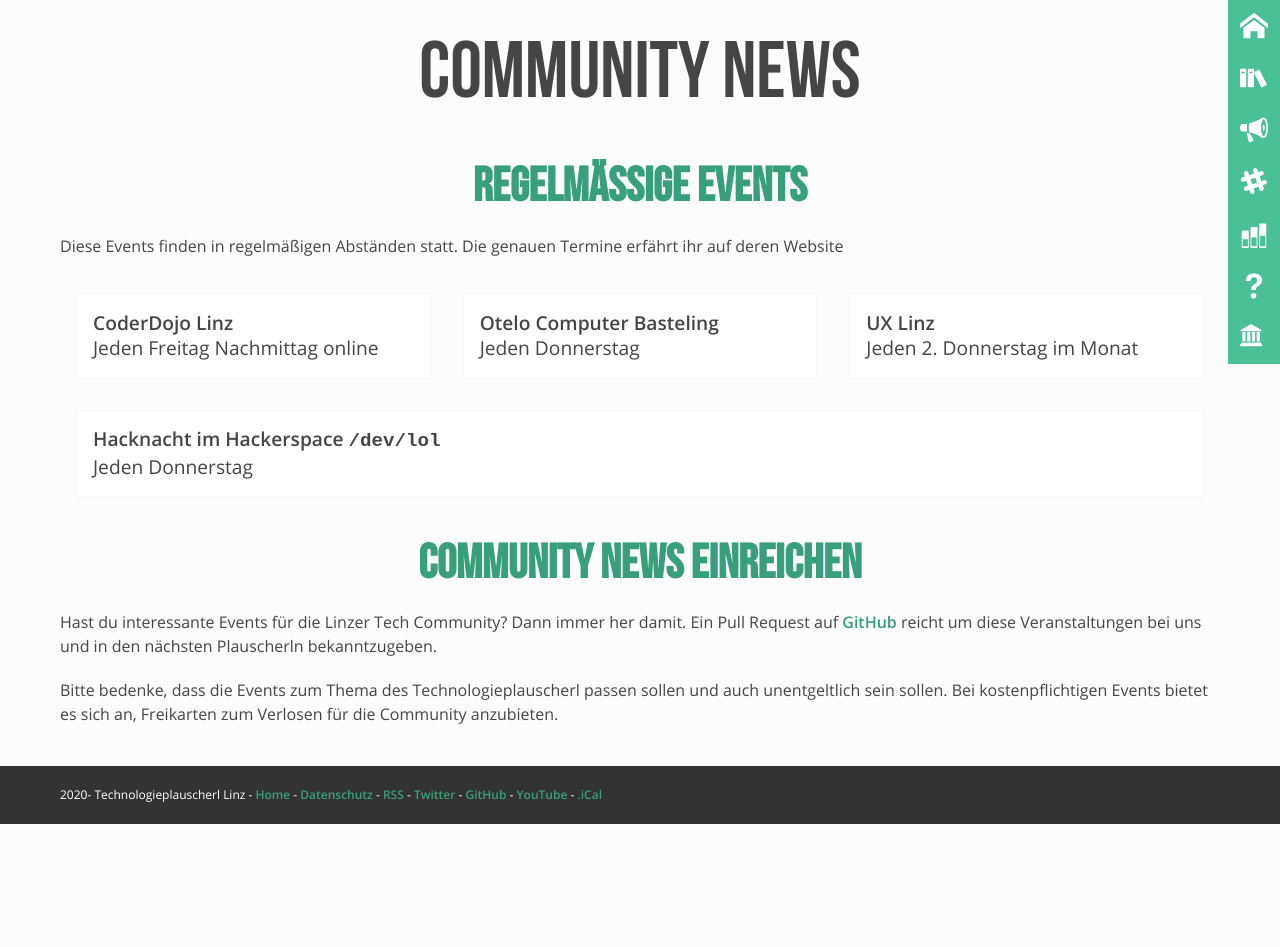
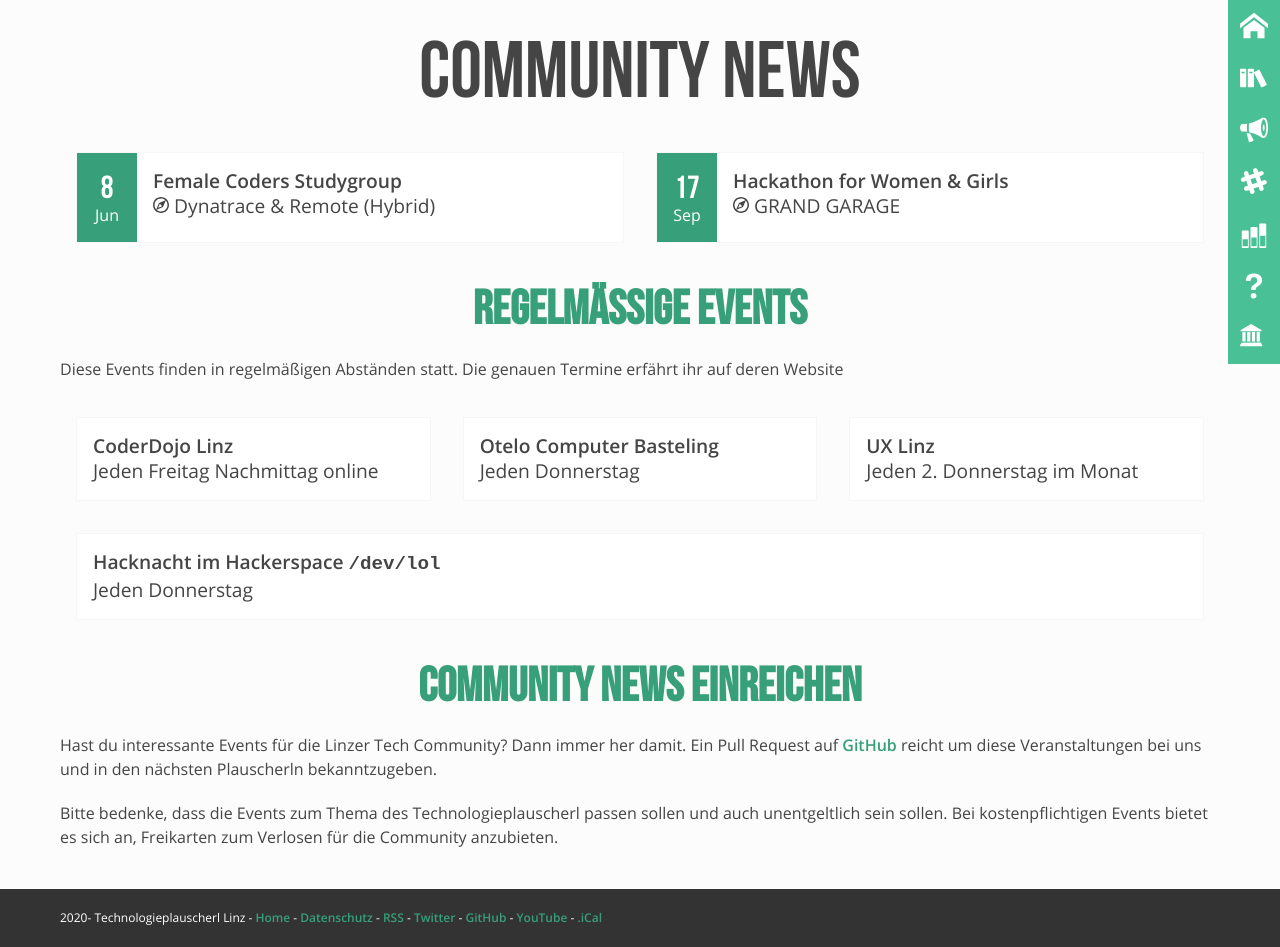
Before and after one commit to mericanAncer127/plauscherl, a Jekyll site: the page built from pages/community-news.html, in a window 1280 px wide. Built offline with Jekyll 4.4.1, drawn with Linux system fonts in a browser that asks for light colours; before the commit the page ends 900 px from its top, so only the background shows below that.

Commit message:
Add Female Coders meetups

```diff
--- a/_data/community.yml
+++ b/_data/community.yml
@@ -252,6 +252,16 @@
       location: "Online/Remote"
       date: 2021-11-06
       link: https://www.meetup.com/en-AU/Female-Coders-Linz/events/271674266/
+    -
+      name: "Female Coders Studygroup"
+      location: "Dynatrace & Remote (Hybrid)"
+      date: 2022-06-08
+      link: https://www.meetup.com/Female-Coders-Linz/events/285952801/
+    -
+      name: "Hackathon for Women & Girls"
+      location: "GRAND GARAGE"
+      date: 2022-09-17
+      link: https://www.meetup.com/Female-Coders-Linz/events/286136444/
 -
   id: beer+code
   name: "beer+code Ried"
```
